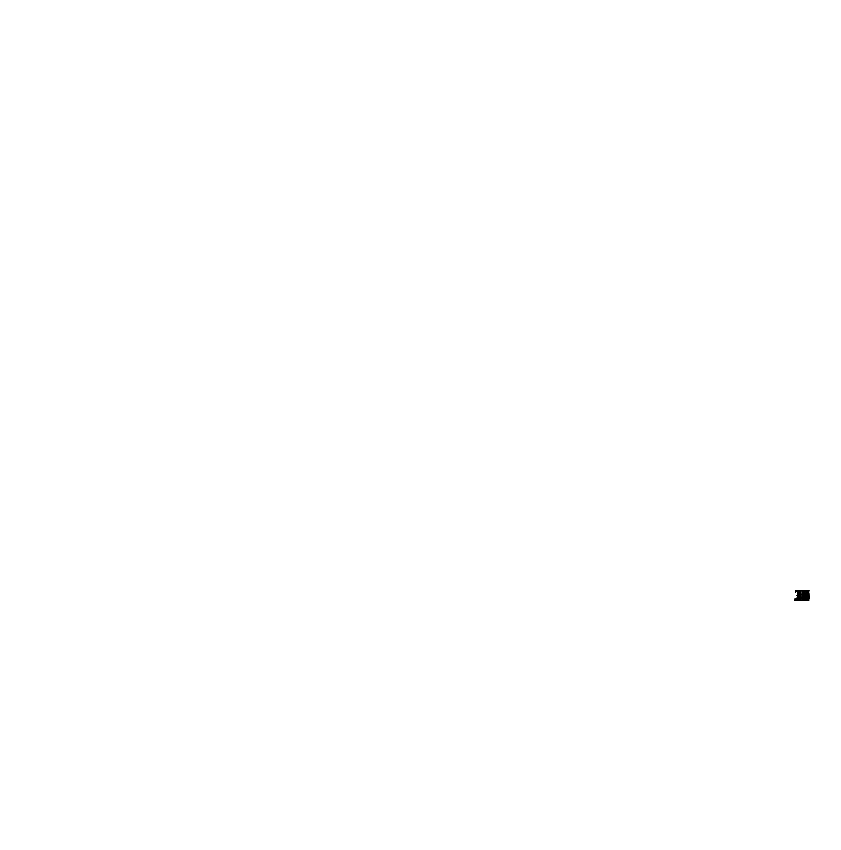
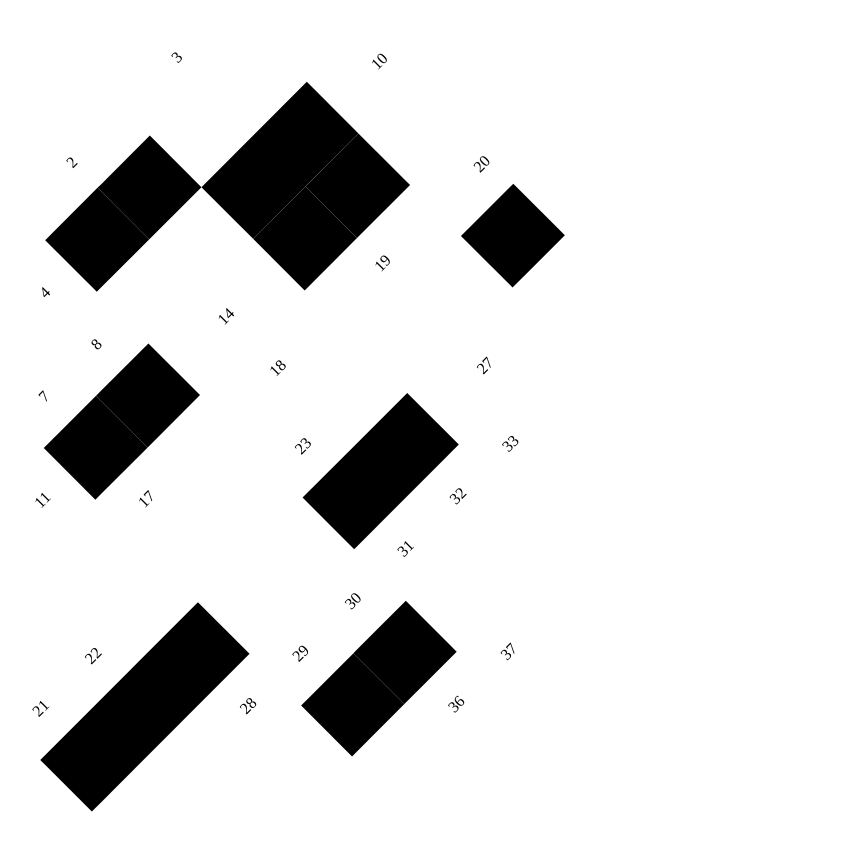
Before and after one commit to armand-carreras/grid_tries, a plain HTML site: page index.html in a window 1280 px wide. Shown: the whole page, without its empty margins (154-995 px from the left). Before the commit the page ends 800 px from the top, so only its background shows below. Drawn offline with Linux system fonts and the light colour scheme.

Commit message:
Add files via upload

```diff
--- a/main.css
+++ b/main.css
@@ -5,24 +5,38 @@ body{
 .grid {
     display: grid;
     height: 100vh;
+    width:100vh;
     grid-template-areas:
     ". . . . . . a1 a1 . . ."
     ". . . . . a2 a2 a3 a3 . ."
     ". . . . a4 a5 a6 . . . ."
     ". . . a7 a8 . . a9 a9 a10 a10"
     ". . a11 a12 a13 a14 a14 a15 a16 . ."
-    ". a17 a17 a17 a18 a18 a19 a19 a20 a20"
+    ". . a17 a17 a17 a18 a18 a19 a19 a20 a20"
     "a21 a22 a23 a23 a23 a23 a23 a23 a23 a24 ."
     "a25 a25 a25 . . a26 a26 a27 a27 . ."
     ". . a28 a29 a30 a31 a32 a33 . . ."
     ". . . a34 a35 . . . . . ."
     ". . . . a36 a37 . . . . .";
+    grid-template-columns: repeat (11,1fr);
+    grid-template-rows: repeat (11,1fr);
+    transform:rotate(-45deg) ;
+    -webkit-transform:rotate(-45deg) ;
+    -moz-transform:rotate(-45deg) ;
+    -ms-transform:rotate(-45deg) ;
+    -o-transform:rotate(-45deg) ;
 }
 .grid_item {
     display: flex;
     align-items: center;
     justify-content: center;
 }
+
+.item1,.item5,.item6,.item9,.item12,.item13,.item15,.item16,.item24,.item25,.item34,.item26,.item35{
+    background-color: black;
+}
+.item
+
 .item1 {
 
 grid-area: a1}
```
